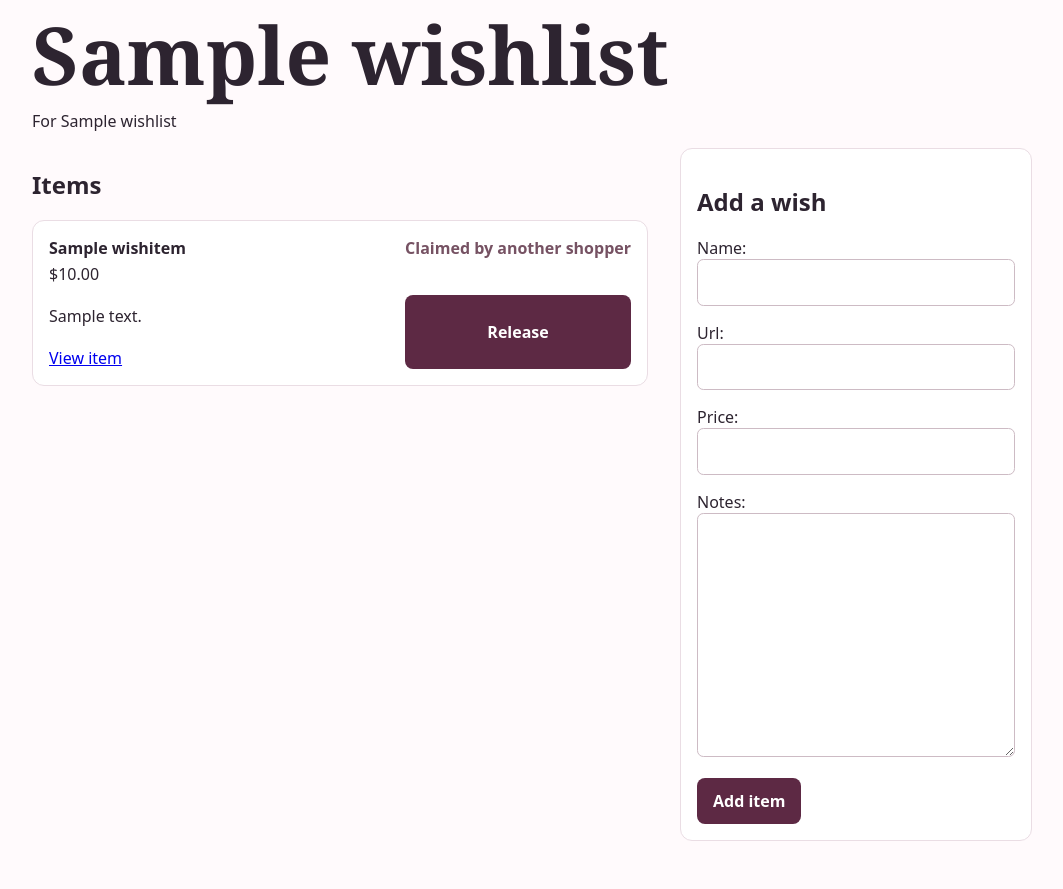
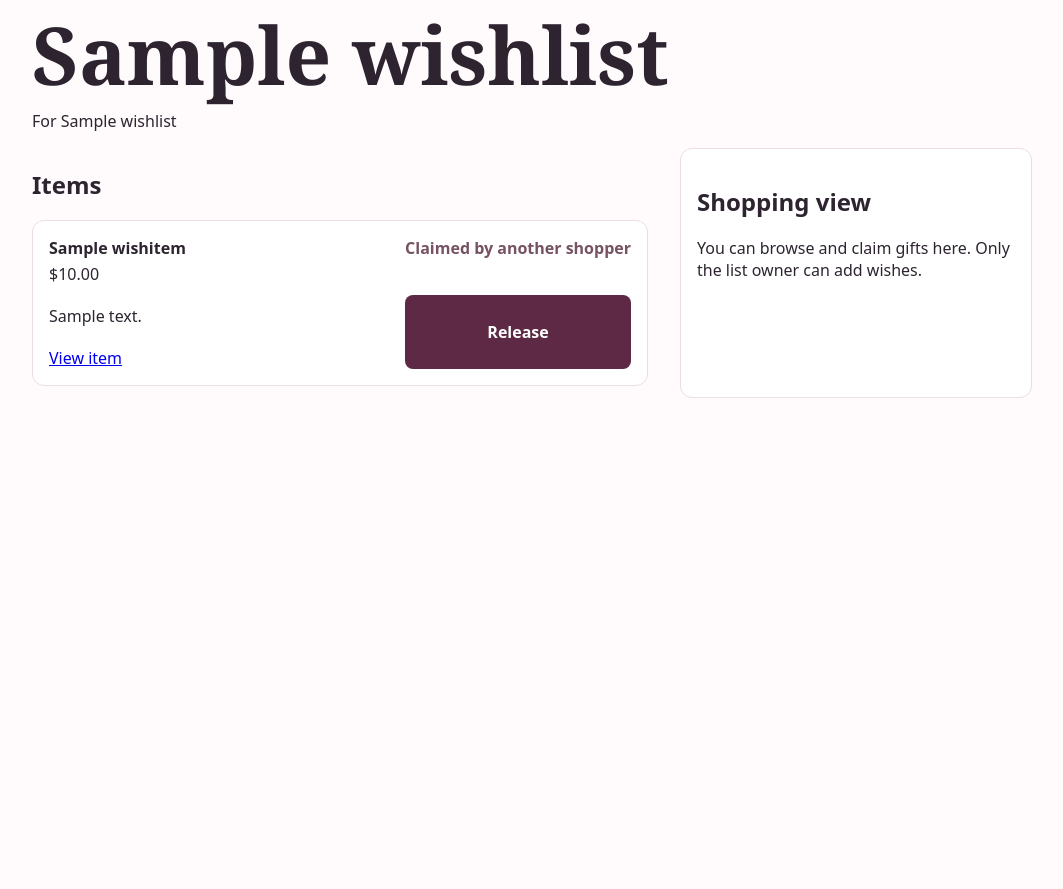
Before and after one commit to grauconejo13/wish-list-tracker, a Django app: page /lists/1/ in a window 1280 px wide. Shown: the part 163-1052 px from the top of the page, without its empty margins (108-1171 px from the left). After the commit the page ends 561 px from the top, so only its background shows below. Run offline with Django 5.2, Linux system fonts and the light colour scheme; tables that the repository leaves empty hold one stand-in row (values such as "Sample post").

Commit message:
feat: add wish list ownership controls

```diff
--- a/templates/wishes/list_detail.html
+++ b/templates/wishes/list_detail.html
@@ -1,2 +1,33 @@
 {% extends "base.html" %}
-{% block content %}<section><p class="eyebrow">{{ wish_list.occasion|default:"Wish list" }}</p><h1>{{ wish_list.title }}</h1><p>For {{ wish_list.recipient_name }}</p></section><section class="two-col"><div><h2>Items</h2><div id="items">{% for item in wish_list.items.all %}{% include "wishes/partials/item.html" %}{% empty %}<p>No wishes yet.</p>{% endfor %}</div></div><aside><h2>Add a wish</h2><form hx-post="{% url 'wishes:add_item' wish_list.pk %}" hx-target="#items" hx-swap="beforeend" method="post">{% csrf_token %}{{ form.as_p }}<button class="button">Add item</button></form></aside></section>{% endblock %}
+{% block content %}
+<section>
+  <p class="eyebrow">{{ wish_list.occasion|default:"Wish list" }}</p>
+  <h1>{{ wish_list.title }}</h1>
+  <p>For {{ wish_list.recipient_name }}</p>
+</section>
+<section class="two-col">
+  <div>
+    <h2>Items</h2>
+    <div id="items">
+      {% for item in wish_list.items.all %}
+        {% include "wishes/partials/item.html" %}
+      {% empty %}
+        <p>No wishes yet.</p>
+      {% endfor %}
+    </div>
+  </div>
+  <aside>
+    {% if can_manage %}
+      <h2>Add a wish</h2>
+      <form hx-post="{% url 'wishes:add_item' wish_list.pk %}" hx-target="#items" hx-swap="beforeend" method="post">
+        {% csrf_token %}
+        {{ form.as_p }}
+        <button class="button">Add item</button>
+      </form>
+    {% else %}
+      <h2>Shopping view</h2>
+      <p>You can browse and claim gifts here. Only the list owner can add wishes.</p>
+    {% endif %}
+  </aside>
+</section>
+{% endblock %}
--- a/wishes/models.py
+++ b/wishes/models.py
@@ -1,7 +1,15 @@
+from django.conf import settings
 from django.db import models
 
 
 class WishList(models.Model):
+    owner = models.ForeignKey(
+        settings.AUTH_USER_MODEL,
+        on_delete=models.SET_NULL,
+        related_name="wish_lists",
+        null=True,
+        blank=True,
+    )
     title = models.CharField(max_length=120)
     recipient_name = models.CharField(max_length=100)
     occasion = models.CharField(max_length=80, blank=True)
--- a/wishes/views.py
+++ b/wishes/views.py
@@ -26,20 +26,27 @@ def signup(request):
 def create_list(request):
     form = WishListForm(request.POST or None)
     if request.method == "POST" and form.is_valid():
-        wish_list = form.save()
+        wish_list = form.save(commit=False)
+        wish_list.owner = request.user
+        wish_list.save()
         return redirect("wishes:list_detail", pk=wish_list.pk)
     return render(request, "wishes/list_form.html", {"form": form})
 
 
 def list_detail(request, pk):
     wish_list = get_object_or_404(WishList.objects.prefetch_related("items"), pk=pk)
-    return render(request, "wishes/list_detail.html", {"wish_list": wish_list, "form": WishItemForm()})
+    can_manage = request.user.is_authenticated and wish_list.owner_id == request.user.id
+    return render(
+        request,
+        "wishes/list_detail.html",
+        {"wish_list": wish_list, "form": WishItemForm(), "can_manage": can_manage},
+    )
 
 
 @login_required
 @require_POST
 def add_item(request, pk):
-    wish_list = get_object_or_404(WishList, pk=pk)
+    wish_list = get_object_or_404(WishList, pk=pk, owner=request.user)
     form = WishItemForm(request.POST)
     if form.is_valid():
         item = form.save(commit=False)
```
Also changed, not shown: wishes/tests.py (+32 -3 lines), wishes/migrations/0002_wishlist_owner.py (added).
